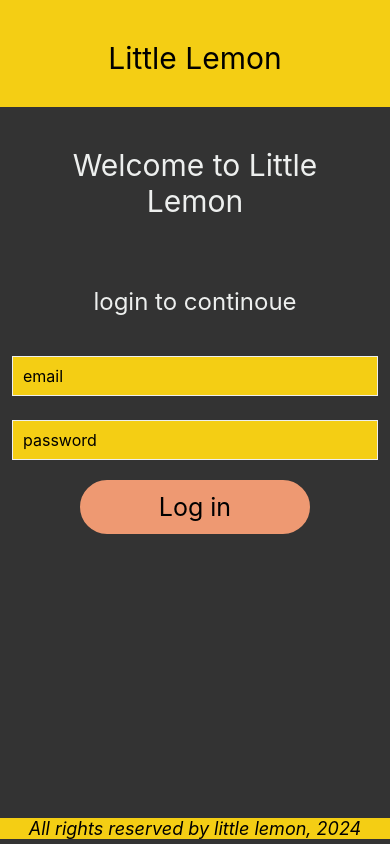
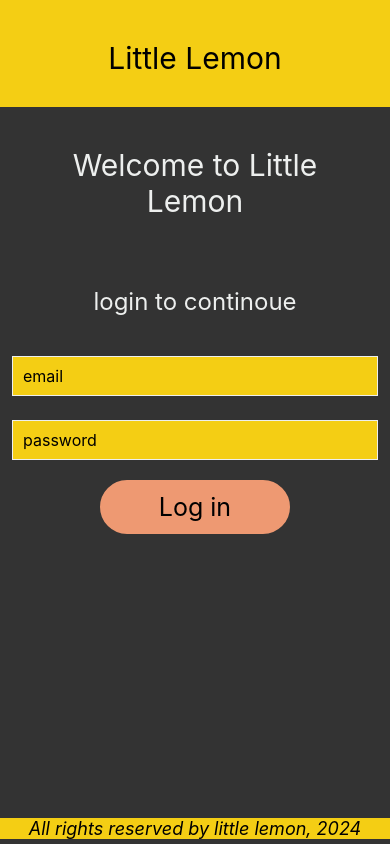
Before and after one commit to Hussain-hamim/Taskly, a React Native app: screen / in a window 390 px wide. Built offline with nearby package versions, Linux system fonts and the light colour scheme.

Commit message:
improve with solution

```diff
--- a/components/LoginScreen.js
+++ b/components/LoginScreen.js
@@ -11,24 +11,27 @@ import {
 export default function LoginScreen() {
   const [email, onChangeEmail] = useState("");
   const [password, onChangePassword] = useState("");
-  const [login, setLogin] = useState(true);
+  const [loggedIn, onLogin] = useState(false);
 
   return (
     <ScrollView style={loginStyles.container}>
       <Text style={loginStyles.headerText}>Welcome to Little Lemon</Text>
 
-      {!login && (
+      {loggedIn && (
         <Text style={loginStyles.headerText}>
           You are logged in{" "}
           <Pressable style={loginStyles.button}>
-            <Text style={login.buttonText} onPress={() => setLogin(!login)}>
+            <Text
+              style={loginStyles.buttonText}
+              onPress={() => onLogin(!loggedIn)}
+            >
               Go back
             </Text>
           </Pressable>
         </Text>
       )}
 
-      {login && (
+      {!loggedIn && (
         <View>
           <Text style={loginStyles.regularText}>login to continoue</Text>
           <TextInput
@@ -48,7 +51,7 @@ export default function LoginScreen() {
           <Pressable style={loginStyles.button}>
             <Text
               // disabled={email.length >= 3}
-              onPress={() => (email.length >= 3 ? setLogin(!login) : null)}
+              onPress={() => (email.length >= 3 ? onLogin(!loggedIn) : null)}
               style={loginStyles.buttonText}
             >
               Log in
@@ -90,11 +93,11 @@ const loginStyles = StyleSheet.create({
     fontSize: 20,
     padding: 10,
     marginVertical: 8,
-    margin: 80,
+    margin: 100,
     backgroundColor: "#EE9972",
     borderColor: "#EE9972",
     borderWidth: 2,
-    borderRadius: 30,
+    borderRadius: 50,
   },
   buttonText: {
     color: "black",
```
